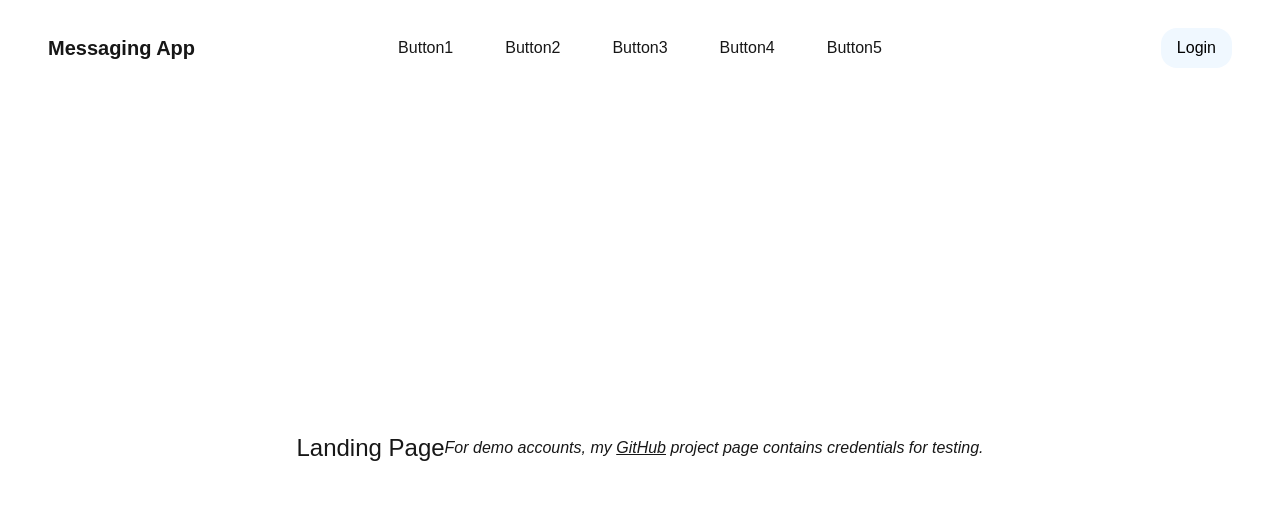
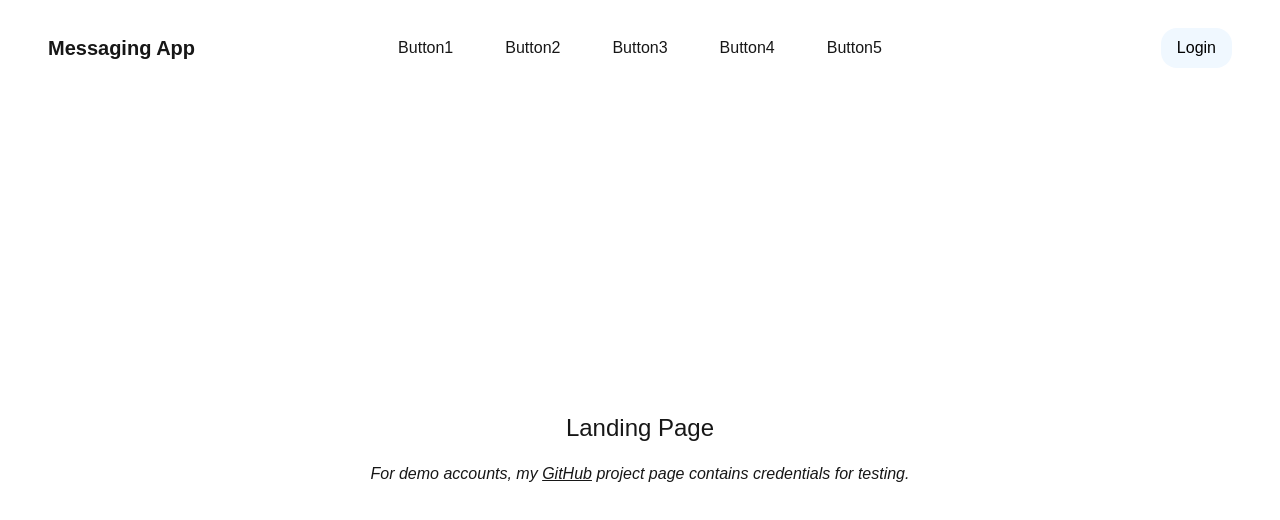
Before and after one commit to JamiePham001/messaging-app, a Next.js app: page / in a window 1280 px wide. Shown: the top 520 px of the page. Built offline with nearby package versions, Linux system fonts and the light colour scheme; no server answers.

Commit message:
fixed landing page text alignment

```diff
--- a/src/app/page.tsx
+++ b/src/app/page.tsx
@@ -15,7 +15,7 @@ export default function Home() {
   return (
     <div>
       <Header></Header>
-      <main className="flex column items-center justify-center h-[calc(100vh-6rem)]">
+      <main className="flex flex-col items-center justify-center h-[calc(100vh-6rem)] gap-4">
         <div className="text-[1.5rem]">Landing Page</div>
         <div className="italic">
           For demo accounts, my{" "}
@@ -30,7 +30,7 @@ export default function Home() {
         </div>
         {session?.user && (
           <div>
-            Welcome! <SignOut />
+            <SignOut />
           </div>
         )}
       </main>
```
